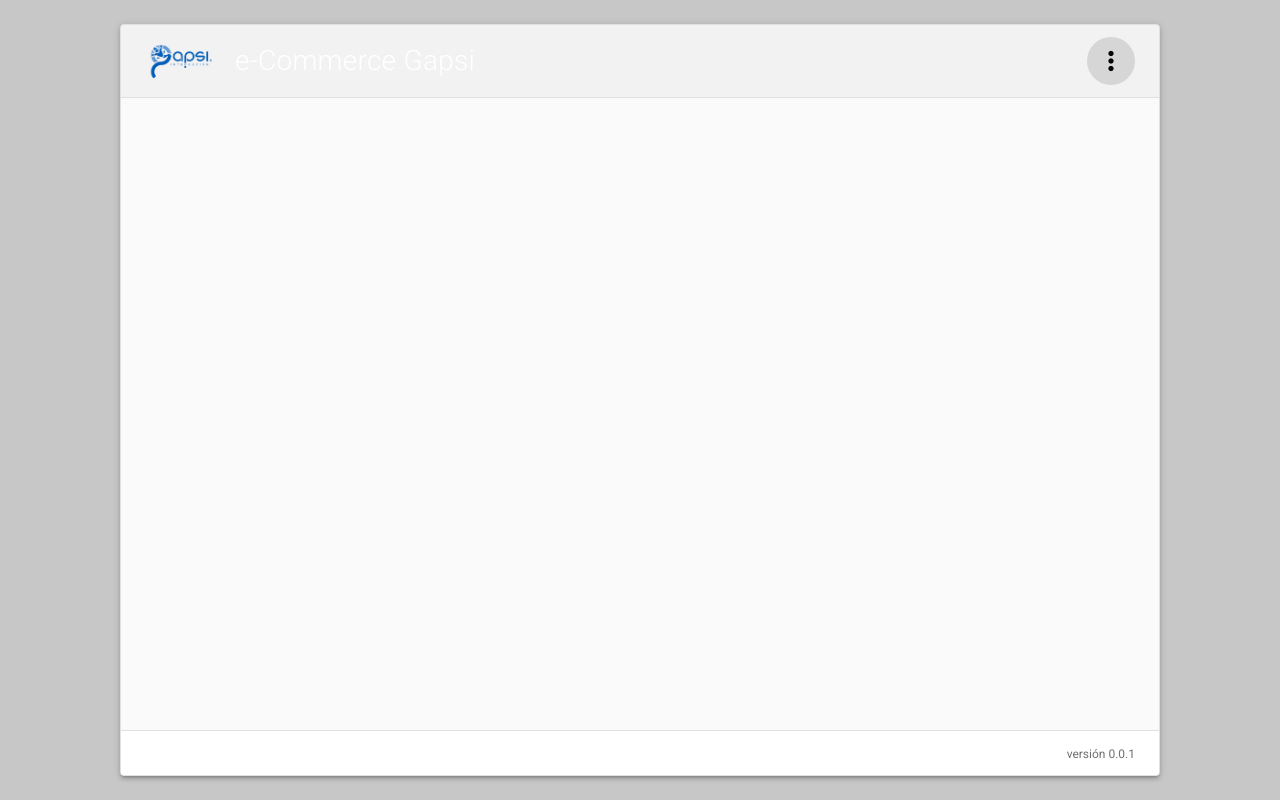
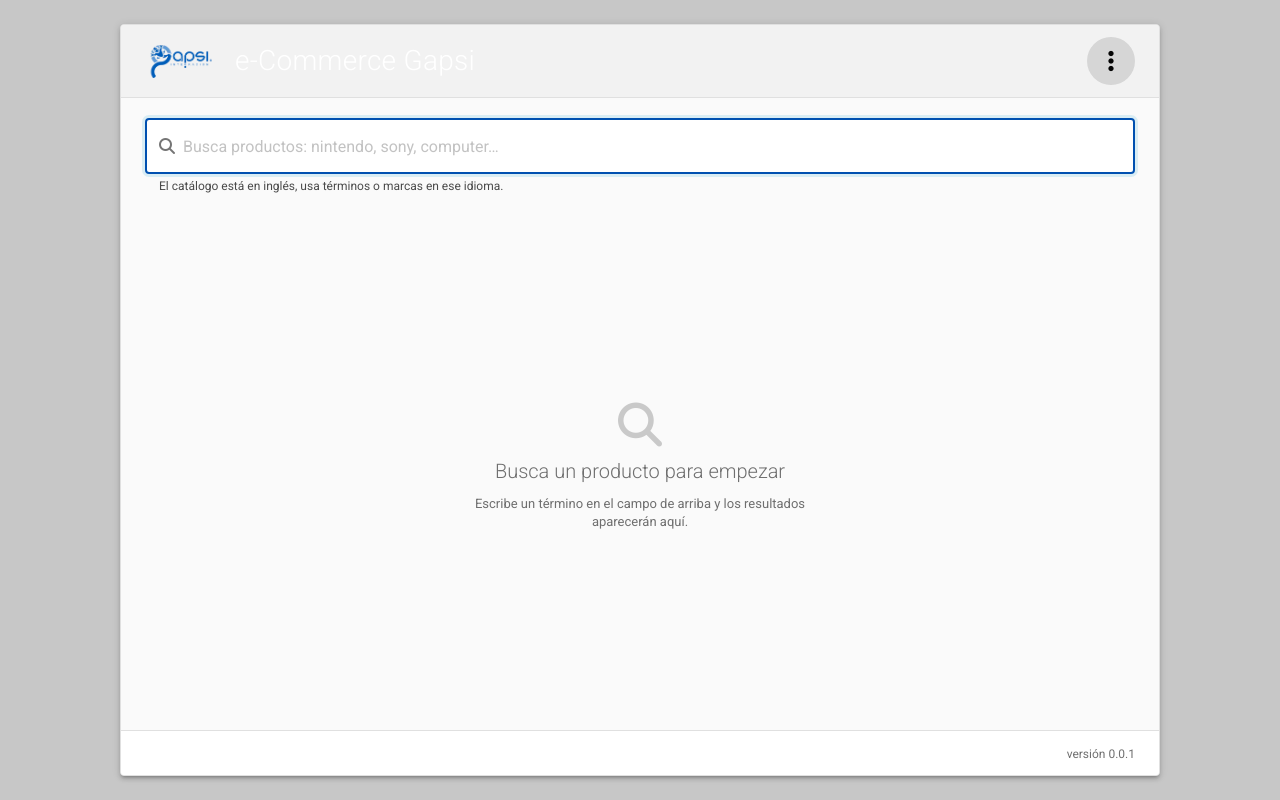
Before and after one commit to sergiornelas/gapsi-e-commerce, a React (Vite) app: page / in a window 1280 px wide. Built offline with nearby package versions, Linux system fonts and the light colour scheme; what @graphql-tools/schema would draw is missing.

Commit message:
feat/reticula de resultados con estados de carga, error y vacío

```diff
--- a/src/App.tsx
+++ b/src/App.tsx
@@ -1,11 +1,45 @@
 /**
- * Raíz de la aplicación: compone el layout y, más adelante, los proveedores
- * de contexto y la vista de búsqueda de productos.
+ * Raíz de la aplicación: mantiene el criterio de búsqueda y conecta el buscador
+ * con la lista de resultados.
  */
-import { AppLayout } from '@/components/layout/AppLayout';
+import { useState } from "react";
+
+import { AppLayout } from "@/components/layout/AppLayout";
+import { ProductGrid } from "@/components/products/ProductGrid";
+import { SearchBar } from "@/components/search/SearchBar";
+import { useDebouncedValue } from "@/hooks/useDebouncedValue";
+import { useProductSearch } from "@/hooks/useProductSearch";
 
 function App() {
-  return <AppLayout />;
+  // Se distinguen dos valores: el que el usuario está escribiendo y el que
+  // realmente dispara la consulta, retrasado para no llamar al servicio en
+  // cada tecla.
+  const [keyword, setKeyword] = useState("");
+  const debouncedKeyword = useDebouncedValue(keyword);
+
+  const { products, loading, error, isEmpty } =
+    useProductSearch(debouncedKeyword);
+
+  // Hay consulta pendiente también mientras el retardo no ha vencido.
+  const buscando = loading || keyword.trim() !== debouncedKeyword.trim();
+
+  return (
+    <AppLayout>
+      <SearchBar
+        value={keyword}
+        onChange={setKeyword}
+        loading={buscando && keyword !== ""}
+      />
+
+      <ProductGrid
+        products={products}
+        loading={buscando}
+        error={error}
+        isEmpty={isEmpty}
+        keyword={debouncedKeyword.trim()}
+      />
+    </AppLayout>
+  );
 }
 
 export default App;
--- /dev/null
+++ b/src/components/products/ProductGrid.tsx
@@ -0,0 +1,105 @@
+/**
+ * Retícula de resultados de búsqueda.
+ *
+ * Concentra los cuatro estados posibles de la lista —sin criterio, cargando,
+ * con error y sin resultados— para que el resto de la aplicación no tenga que
+ * decidir qué mostrar en cada caso.
+ */
+import Alert from '@mui/material/Alert';
+import Box from '@mui/material/Box';
+import Typography from '@mui/material/Typography';
+
+import { ProductCard } from '@/components/products/ProductCard';
+import { ProductSkeleton } from '@/components/products/ProductSkeleton';
+import { brand } from '@/config/theme';
+import type { ProductGridProps } from '@/types';
+
+/** Cuántos marcadores de carga mostrar mientras llega la primera página. */
+const SKELETON_COUNT = 6;
+
+/** Columnas por punto de ruptura. Se reutilizará al virtualizar la lista. */
+const GRID_COLUMNS = {
+  xs: 'repeat(1, 1fr)',
+  sm: 'repeat(2, 1fr)',
+  md: 'repeat(3, 1fr)',
+} as const;
+
+/** Mensaje centrado con un icono, para los estados sin contenido. */
+function EstadoVacio({ icon, title, detail }: { icon: string; title: string; detail?: string }) {
+  return (
+    <Box
+      sx={{
+        flex: 1,
+        display: 'flex',
+        flexDirection: 'column',
+        alignItems: 'center',
+        justifyContent: 'center',
+        gap: 1.5,
+        py: 6,
+        color: brand.text,
+        textAlign: 'center',
+      }}
+    >
+      <Box component="i" className={icon} sx={{ fontSize: 44, opacity: 0.35 }} aria-hidden="true" />
+      <Typography variant="h2">{title}</Typography>
+      {detail && (
+        <Typography variant="body2" sx={{ maxWidth: 380 }}>
+          {detail}
+        </Typography>
+      )}
+    </Box>
+  );
+}
+
+export function ProductGrid({ products, loading, error, isEmpty, keyword }: ProductGridProps) {
+  if (error) {
+    return (
+      <Box sx={{ px: 3, py: 2 }}>
+        <Alert severity="error" variant="outlined">
+          {error}
+        </Alert>
+      </Box>
+    );
+  }
+
+  if (!keyword) {
+    return (
+      <EstadoVacio
+        icon="fa-solid fa-magnifying-glass"
+        title="Busca un producto para empezar"
+        detail="Escribe un término en el campo de arriba y los resultados aparecerán aquí."
+      />
+    );
+  }
+
+  if (isEmpty) {
+    return (
+      <EstadoVacio
+        icon="fa-regular fa-face-frown"
+        title={`Sin resultados para "${keyword}"`}
+        detail="Prueba con otro término. Recuerda que el catálogo está en inglés."
+      />
+    );
+  }
+
+  const showSkeletons = loading && products.length === 0;
+
+  return (
+    <Box
+      sx={{
+        flex: 1,
+        overflowY: 'auto',
+        px: 3,
+        pb: 3,
+        display: 'grid',
+        gridTemplateColumns: GRID_COLUMNS,
+        gap: 2,
+        alignContent: 'start',
+      }}
+    >
+      {showSkeletons
+        ? Array.from({ length: SKELETON_COUNT }, (_, index) => <ProductSkeleton key={index} />)
+        : products.map((product) => <ProductCard key={product.id} product={product} />)}
+    </Box>
+  );
+}
```
